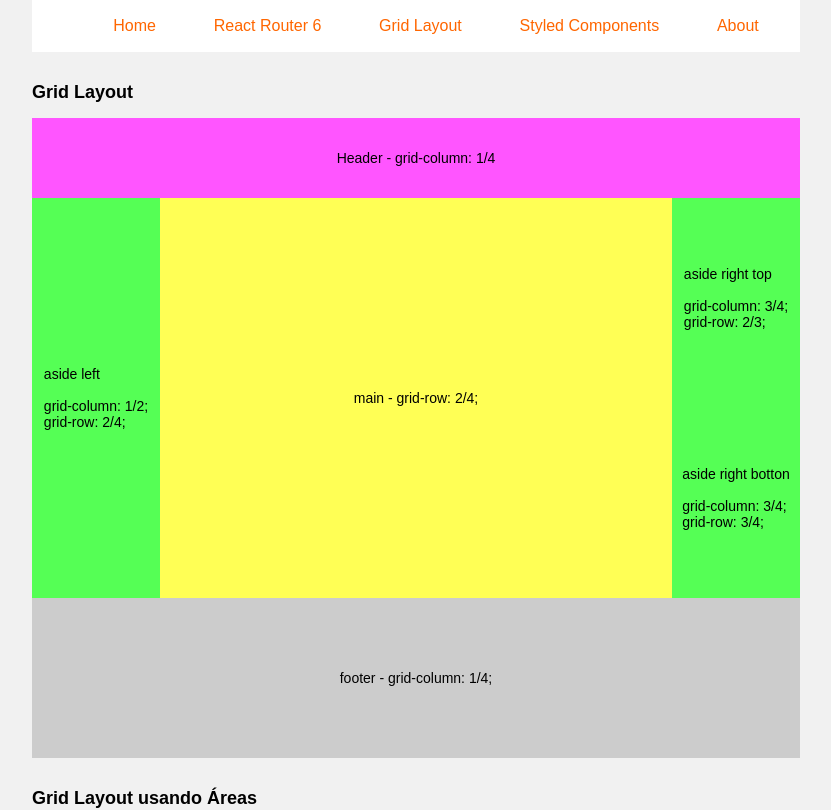
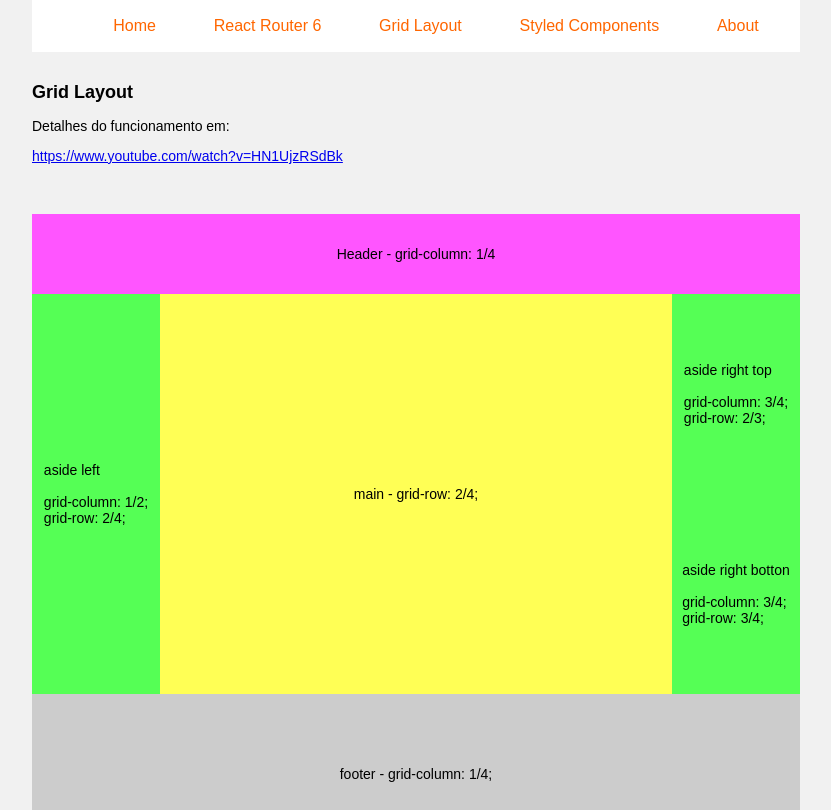
Before and after one commit to mvurban/React-Treinos, a React (Create React App) app: page /grid in a window 1280 px wide. Shown: the top 810 px of the page, without its empty margins (224-1055 px from the left). Built offline with nearby package versions, Linux system fonts and the light colour scheme.

Commit message:
finalizando a grid

```diff
--- a/src/pages/About/index.tsx
+++ b/src/pages/About/index.tsx
@@ -22,6 +22,7 @@ export function About(){
                <li>React Router Dom V6</li>
                <li>Grid Layout</li>
                <li>Sass</li>
+               <li>Responsividade</li>
             </ul>
          </p>
 
--- a/src/pages/Grid/index.tsx
+++ b/src/pages/Grid/index.tsx
@@ -5,6 +5,14 @@ export function Grid(){
    return(
       <>
          <Title>Grid Layout</Title>
+         <p>
+            Detalhes do funcionamento em:
+         </p>
+         <p>
+            <a href="https://www.youtube.com/watch?v=HN1UjzRSdBk" target={"_blank"}>
+               https://www.youtube.com/watch?v=HN1UjzRSdBk
+            </a>
+         </p>
          <div className="container">
             <header>Header - grid-column: 1/4</header>
             <aside className="aside-left">
--- a/src/pages/Grid/style.scss
+++ b/src/pages/Grid/style.scss
@@ -1,14 +1,24 @@
+%center {
+   display: flex;
+   justify-content: center;
+   align-items: center;
+}
+
+%border{
+   border:0px solid #555;
+}
+%border-top-bottom{
+   border:0px solid #555;
+}
+
+
 .container {
    display: grid;
    grid-template-columns: 1fr 4fr 1fr;
    grid-template-rows: 10vh 25vh 25vh 20vh;
+   margin-top: 50px;
 
-
-   %center {
-      display: flex;
-      justify-content: center;
-      align-items: center;
-   }
+   @extend %border;
 
    header {
       background-color: #ff55ff;
@@ -18,7 +28,7 @@
 
    aside {
       background-color: #55ff55;
-      @extend %center;
+      @extend %center, %border-top-bottom;
    }
 
    .aside-left {
@@ -38,7 +48,7 @@
 
    main {
       background-color: #ffff55;
-      @extend %center;
+      @extend %center, %border;
       grid-row: 2/4;
    }
 
```
